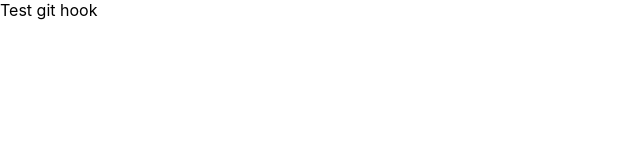
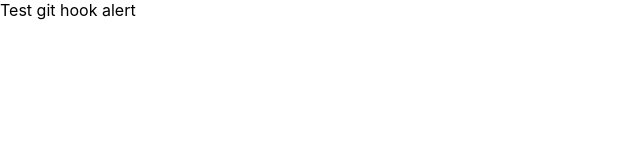
Before and after one commit to nicrmurphy/financial-literacy, a React (Create React App) app: page / in a window 1280 px wide. Shown: the top 160 px of the page, without its empty margins (0-640 px from the left). Built offline with nearby package versions, Linux system fonts and the light colour scheme.

Commit message:
test git hook alert

```diff
--- a/src/App.js
+++ b/src/App.js
@@ -3,7 +3,7 @@ import './App.css'
 
 function App() {
   return <div className="App">
-    Test git hook
+    Test git hook alert
   </div>
 }
 
```
